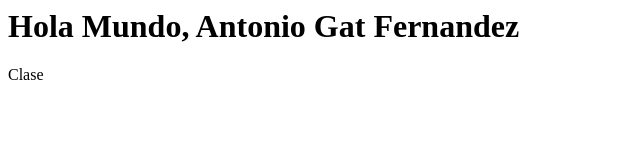
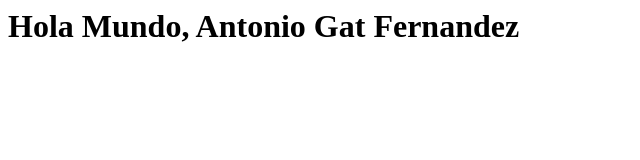
Before and after one commit to antoniogatfdezzz/antoniobare, a plain HTML site: page index.html in a window 1280 px wide. Shown: the full height of the page, 0-640 px from the left. Drawn offline with Linux system fonts and the light colour scheme.

Commit message:
Reverse a Original

```diff
--- a/index.html
+++ b/index.html
@@ -1,2 +1 @@
 <h1> Hola Mundo, Antonio Gat Fernandez </h1>
-<p>Clase</p>
```
